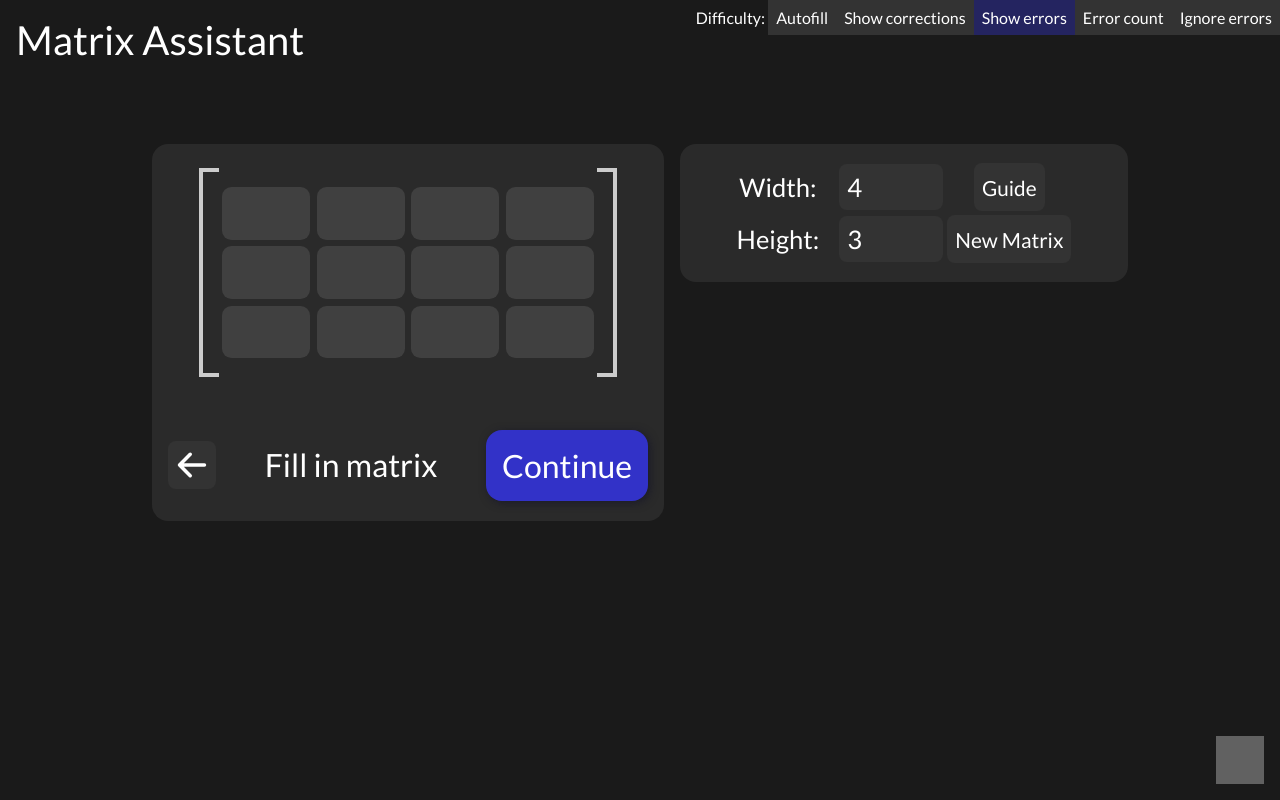
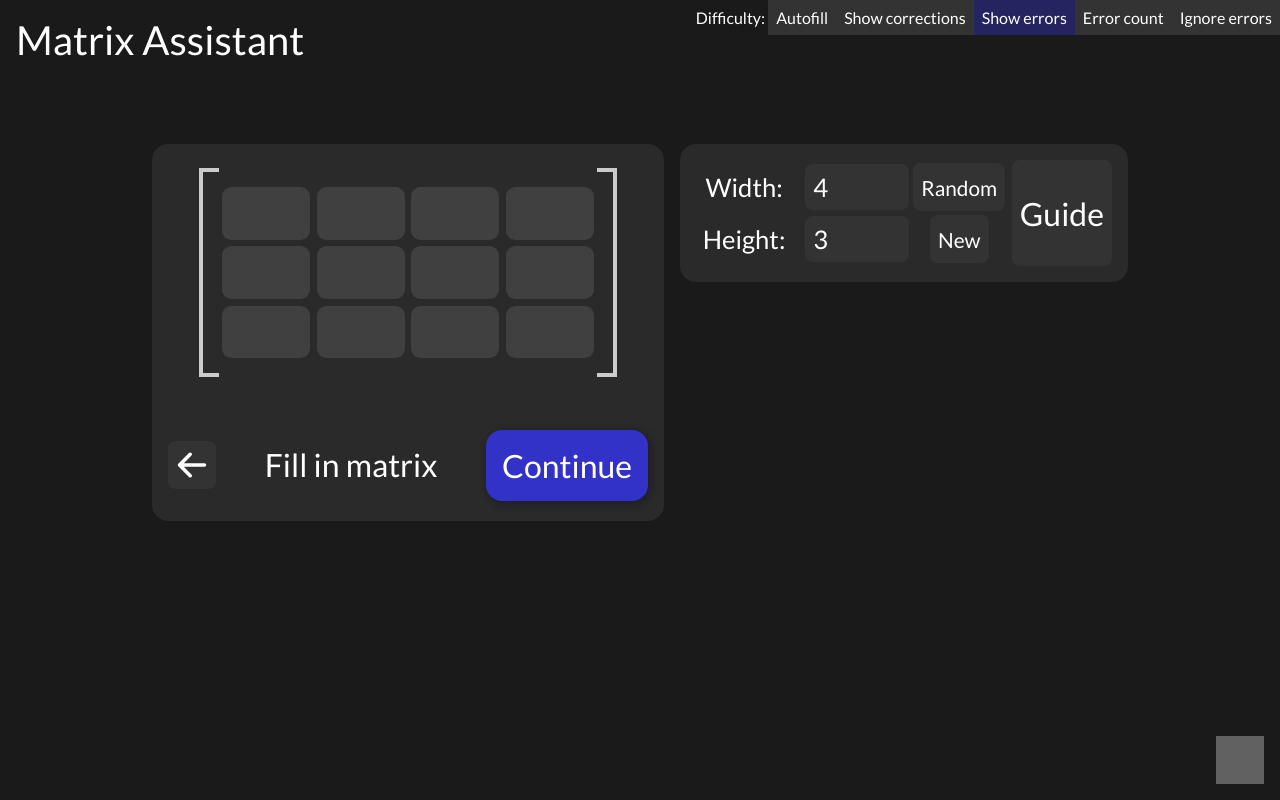
Before and after one commit to benjamin-cates/matrix_assistant, a React app: page / in a window 1280 px wide. Built offline with nearby package versions, Linux system fonts and the light colour scheme; grey boxes are pictures that could not be loaded.

Commit message:
Add random integer matrix

```diff
--- a/src/index.tsx
+++ b/src/index.tsx
@@ -28,7 +28,7 @@ class App extends React.Component {
     }
     constructor(props: any) {
         super(props);
-        this.state = this.defaultState(4, 3);
+        this.state = this.defaultState(4, 3, false);
     }
     removeStep = (matrixId: number, stepId: number) => {
         let steps = [...this.state.steps];
@@ -101,20 +101,27 @@ class App extends React.Component {
             </div>
         </>;
     }
-    defaultState = (w: number, h: number) => {
+    defaultState = (w: number, h: number, isFilled: boolean) => {
+        let matrices: Matrix[] = [];
+        let mode = "matrix";
+        if (isFilled) {
+            matrices.push(Matrix.random_integer_matrix(w, h));
+            mode = "steps";
+            console.log(matrices[0]);
+        }
         return {
             width: w,
             height: h,
-            matrices: [] as Matrix[],
+            matrices,
             steps: [[]] as Step[][],
             inputRef: React.createRef<MatrixDisplay>(),
             errorRef: React.createRef<ElementList>(),
-            mode: "matrix",
+            mode,
             difficulty: 2,
         };
     }
-    createNew = (w: number, h: number) => {
-        this.setState(this.defaultState(w, h));
+    createNew = (w: number, h: number, isFilled: boolean) => {
+        this.setState(this.defaultState(w, h, isFilled));
     }
     addStep = (step: Step) => {
         let newSteps = this.state.steps.slice();
--- a/src/matrix.tsx
+++ b/src/matrix.tsx
@@ -19,6 +19,21 @@ export class Matrix {
     //Returns a deep copy of the matrix
     copy = (): Matrix => {
         return new Matrix(this.width, this.height, this.values.map(r => r.copy()), this.columnNames.slice());
+    }
+    static random_integer_matrix(w: number, h: number): Matrix {
+        //Generate random x vector to solve for
+        let answers = new Array(h).fill(0).map(_ => Math.floor(Math.random() * Math.random() * 20));
+        //Generate random coefficients
+        let coef = new Array(w * h).fill(0).map(_ => Math.floor(Math.random() * Math.random() * 10));
+        for (let i = 0; i < h; i++) {
+            let sum = 0;
+            for (let j = 0; j < w - 1; j++) {
+                sum += coef[i * w + j] * answers[j];
+            }
+            //Set last element to be sum of the previous part
+            coef[(w * i) + (w - 1)] = sum;
+        }
+        return new Matrix(w, h, coef.map(v => new Ratio(v, 1)));
     }
     //Returns the differences of two matrices
     static compare(a: Matrix, b: Matrix): number[] {
--- a/src/new_matrix.tsx
+++ b/src/new_matrix.tsx
@@ -2,7 +2,7 @@ import React from "react";
 import GuideElement from "./guide_element";
 
 //Contains the interfacde for the new matrix button
-interface NewMatrixProps { callback: (w: number, h: number) => void, errRef: { add: (el: React.ReactElement) => void, clear: () => void } };
+interface NewMatrixProps { callback: (w: number, h: number, isFilled: boolean) => void, errRef: { add: (el: React.ReactElement) => void, clear: () => void } };
 export default class NewMatrix extends React.PureComponent<NewMatrixProps> {
     state: {
         newMatrixWidth: string;
@@ -31,19 +31,20 @@ export default class NewMatrix extends React.PureComponent<NewMatrixProps> {
                 <tr>
                     <td>Width:</td>
                     <td><input className={this.isInvalid(w) ? "invalid_ratio" : ""} value={this.state.newMatrixWidth} id="newMatrixWidth" onChange={this.onChange} /></td>
-                    <td><button id="guide_open" onClick={() => this.setState({ showGuide: true })}>Guide</button><br /> </td></tr>
+                    <td><button onClick={() => this.create(true)}>Random</button></td></tr>
                 <tr>
                     <td>Height:</td>
                     <td><input className={this.isInvalid(h) ? "invalid_ratio" : ""} value={this.state.newMatrixHeight} id="newMatrixHeight" onChange={this.onChange} /></td>
-                    <td><button onClick={this.create}>New Matrix</button></td></tr>
+                    <td><button onClick={() => this.create(false)}>New</button></td></tr>
             </tbody></table>
+            <button id="guide_open" onClick={() => this.setState({ showGuide: true })}>Guide</button>
             {guide}
         </div>;
     }
     closeGuide = () => {
         this.setState({ showGuide: false });
     }
-    create = () => {
+    create = (isFilled: boolean) => {
         this.props.errRef.clear();
         //Check if dimensions are valid
         if (this.isInvalid(this.state.newMatrixWidth) || this.isInvalid(this.state.newMatrixHeight)) {
@@ -51,7 +52,7 @@ export default class NewMatrix extends React.PureComponent<NewMatrixProps> {
             return
         }
         //If so, alert parent through callback
-        this.props.callback(Math.floor(Number(this.state.newMatrixWidth)), Math.floor(Number(this.state.newMatrixHeight)));
+        this.props.callback(Math.floor(Number(this.state.newMatrixWidth)), Math.floor(Number(this.state.newMatrixHeight)), isFilled);
     }
     onChange = (e: React.SyntheticEvent) => {
         //On change of dimension inputs
```
Also changed, not shown: 1 other file (tests, documents, lock files or other folders).
